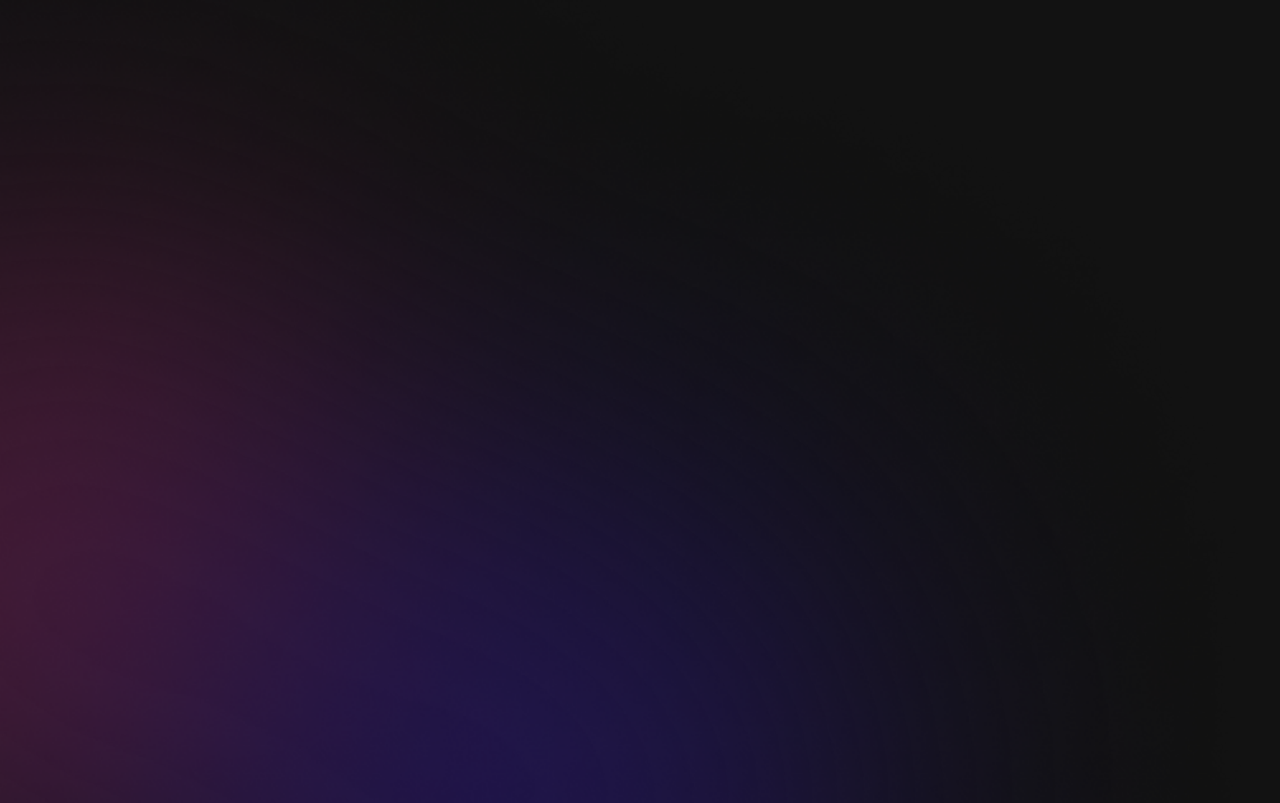
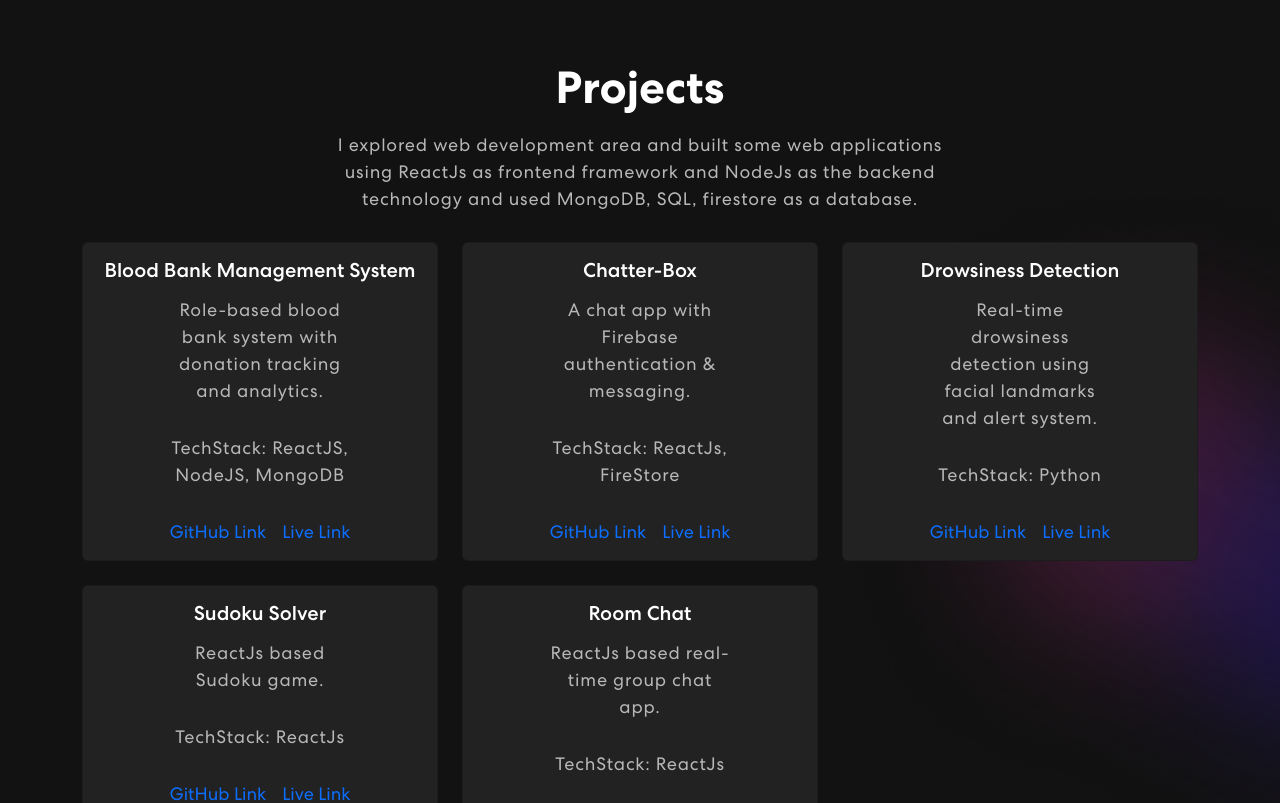
Before and after one commit to pavan710/pavan-portfolio, a React (Create React App) app in the folder my-app/: page / in a window 1280 px wide. Shown: the part 1280-2083 px from the top of the page. Built offline with nearby package versions, Linux system fonts and the light colour scheme.

Commit message:
added g\features

```diff
--- a/my-app/src/App.css
+++ b/my-app/src/App.css
@@ -306,7 +306,7 @@ nav.navbar .navbar-toggler[aria-expanded="true"] .navbar-toggler-icon {
 /************ Skills Css ************/
 .skill {
   padding: 0 0 50px 0;
-  position: relative;
+
 }
 .skill-bx {
   background: #151515;
@@ -343,11 +343,29 @@ nav.navbar .navbar-toggler[aria-expanded="true"] .navbar-toggler-icon {
   z-index: -4;
 }
 
+.row-card {
+  margin-top: 20px;
+  margin-bottom: 20px;
+
+
+}
+
+.card-overview {
+  background-color: #222;
+  width: 10px;
+
+}
+.card-body{
+  padding: 15px;
+  font-size: large;
+}
+
+
 /************ Projects Css ************/
 .project {
   padding: 80px 0;
   position: relative;
-  background-color: black;
+
 }
 .project h2 {
 	font-size: 45px;
--- a/my-app/src/components/Project.js
+++ b/my-app/src/components/Project.js
@@ -14,81 +14,56 @@ function Project() {
 
       const projects = [
     {
-      title: "Business Startup",
-      description: "Design & Development",
-      imgUrl: projImg1,
+      title: "Blood Bank Management System",
+      description: "Role-based blood bank system with donation tracking and analytics.",
+      techstack:"TechStack: ReactJS, NodeJS, MongoDB",
+      github:"https://github.com/pavan710/BloodBank"
     },
     {
-      title: "Business Startup",
-      description: "Design & Development",
-      imgUrl: projImg2,
+      title: "Chatter-Box",
+      description: "A chat app with Firebase authentication & messaging.",
+      techstack:"TechStack: ReactJs, FireStore",
+      github:"https://github.com/pavan710/ChatterBox-ReactJs"
     },
     {
-      title: "Business Startup",
-      description: "Design & Development",
-      imgUrl: projImg3,
+      title: "Drowsiness Detection",
+      description: "Real-time drowsiness detection using facial landmarks and alert system.",
+      techstack:"TechStack: Python",
+      github:""
     },
-    {
-      title: "Business Startup",
-      description: "Design & Development",
-      imgUrl: projImg1,
+     {
+      title: "Sudoku Solver",
+      description: "ReactJs based Sudoku game.",
+      techstack:"TechStack: ReactJs",
+      github:"https://github.com/pavan710/Sudoko-Solver-ReactJs"
     },
-    {
-      title: "Business Startup",
-      description: "Design & Development",
-      imgUrl: projImg2,
+     {
+      title: "Room Chat",
+      description: "ReactJs based real-time group chat app.",
+      techstack:"TechStack: ReactJs",
+      github:"https://github.com/pavan710/Groupchat"
     },
-    {
-      title: "Business Startup",
-      description: "Design & Development",
-      imgUrl: projImg3,
-    },
+
+
   ];
   return (
         <section className="project" id="projects">
-      <Container>
+      <Container >
         <Row>
           <Col size={12}>
             <TrackVisibility>
               {({ isVisible }) =>
               <div className={isVisible ? "animate__animated animate__fadeIn": ""}>
                 <h2>Projects</h2>
-                <p>Lorem Ipsum is simply dummy text of the printing and typesetting industry. Lorem Ipsum has been the industry's standard dummy text ever since the 1500s, when an unknown printer took a galley of type and scrambled it to make a type specimen book.</p>
-                <Tab.Container id="projects-tabs" defaultActiveKey="first">
-                  <Nav variant="pills" className="nav-pills mb-5 justify-content-center align-items-center" id="pills-tab">
-                    <Nav.Item>
-                      <Nav.Link eventKey="first">Tab 1</Nav.Link>
-                    </Nav.Item>
-                    <Nav.Item>
-                      <Nav.Link eventKey="second">Tab 2</Nav.Link>
-                    </Nav.Item>
-                    <Nav.Item>
-                      <Nav.Link eventKey="third">Tab 3</Nav.Link>
-                    </Nav.Item>
-                  </Nav>
-                  <Tab.Content id="slideInUp" className={isVisible ? "animate__animated animate__slideInUp" : ""}>
-                    <Tab.Pane eventKey="first">
-                      <Row>
-                        {
-                          projects.map((project, index) => {
-                            return (
-                              <ProjectCard
-                                key={index}
-                                {...project}
-                                />
-                            )
-                          })
-                        }
-                      </Row>
-                    </Tab.Pane>
-                    <Tab.Pane eventKey="section">
-                      <p>Lorem ipsum dolor sit amet consectetur adipisicing elit. Cumque quam, quod neque provident velit, rem explicabo excepturi id illo molestiae blanditiis, eligendi dicta officiis asperiores delectus quasi inventore debitis quo.</p>
-                    </Tab.Pane>
-                    <Tab.Pane eventKey="third">
-                      <p>Lorem ipsum dolor sit amet consectetur adipisicing elit. Cumque quam, quod neque provident velit, rem explicabo excepturi id illo molestiae blanditiis, eligendi dicta officiis asperiores delectus quasi inventore debitis quo.</p>
-                    </Tab.Pane>
-                  </Tab.Content>
-                </Tab.Container>
+                <p>I explored web development area and built some web applications using ReactJs as frontend framework and NodeJs as the backend technology and used MongoDB, SQL, firestore as a database.</p>
+               <Row className="row-card">
+  {projects.map((project, index) => (
+    <Col key={index} xs={12} sm={12} md={6} lg={4} className="d-flex justify-content-center mb-4">
+      <ProjectCard {...project} />
+    </Col>
+  ))}
+</Row>
+
               </div>}
             </TrackVisibility>
           </Col>
--- a/my-app/src/components/ProjectCard.js
+++ b/my-app/src/components/ProjectCard.js
@@ -1,19 +1,29 @@
 import { Col } from "react-bootstrap";
-
+import Card from 'react-bootstrap/Card';
 import React from 'react'
 
-function ProjectCard({title, description, imgUrl }) {
+function ProjectCard({title, description,techstack,github }) {
   return (
-      <Col size={12} sm={6} md={4}>
-      <div className="proj-imgbx">
-        <img src={imgUrl} />
-        <div className="proj-txtx">
-          <h4>{title}</h4>
-          <span>{description}</span>
-        </div>
-      </div>
-    </Col>
+      <Card style={{ width: '28rem' }} className="card-overview text-white">
+      <Card.Body className="card-body">
+        <Card.Title>{title}</Card.Title>
+
+      <p className=""> {description}</p>
+
+        <Card.Text>
+   {techstack}
+        </Card.Text>
+
+        <Card.Link href={github}>GitHub Link</Card.Link>
+        <Card.Link href="#">Live Link</Card.Link>
+      </Card.Body>
+    </Card>
   )
 }
 
+
+
+
+
+
 export default ProjectCard;
--- a/my-app/src/components/Skills.js
+++ b/my-app/src/components/Skills.js
@@ -8,7 +8,7 @@ import javascript from '../assets/img/javascript.svg';
 import reactjs from '../assets/img/reactjs.svg';
 import node from '../assets/img/nodejs.svg';
 import java from '../assets/img/java.svg';
-import colorSharp from '../assets/img/color-sharp.png';
+
 
 function Skills() {
 
@@ -35,7 +35,7 @@ function Skills() {
 
 
   return (
-    <section className='skills' id='skills'>
+    <section className='skill' id='skills'>
         <Container>
             <Row>
                 <Col>
@@ -43,7 +43,7 @@ function Skills() {
                     <h2>
                         Skills
                     </h2>
-                    <p>My Proficiency in skills</p>
+                    <p>Check Out My Tech Stack</p>
                     <Carousel responsive={responsive} infinite={true} className='skill-slider'>
                          <div className='item'>
                             <img src={java} alt='Image'/>
@@ -79,7 +79,7 @@ function Skills() {
                 </Col>
             </Row>
         </Container>
-        <img src={colorSharp}/>
+
 
     </section>
   )
```
